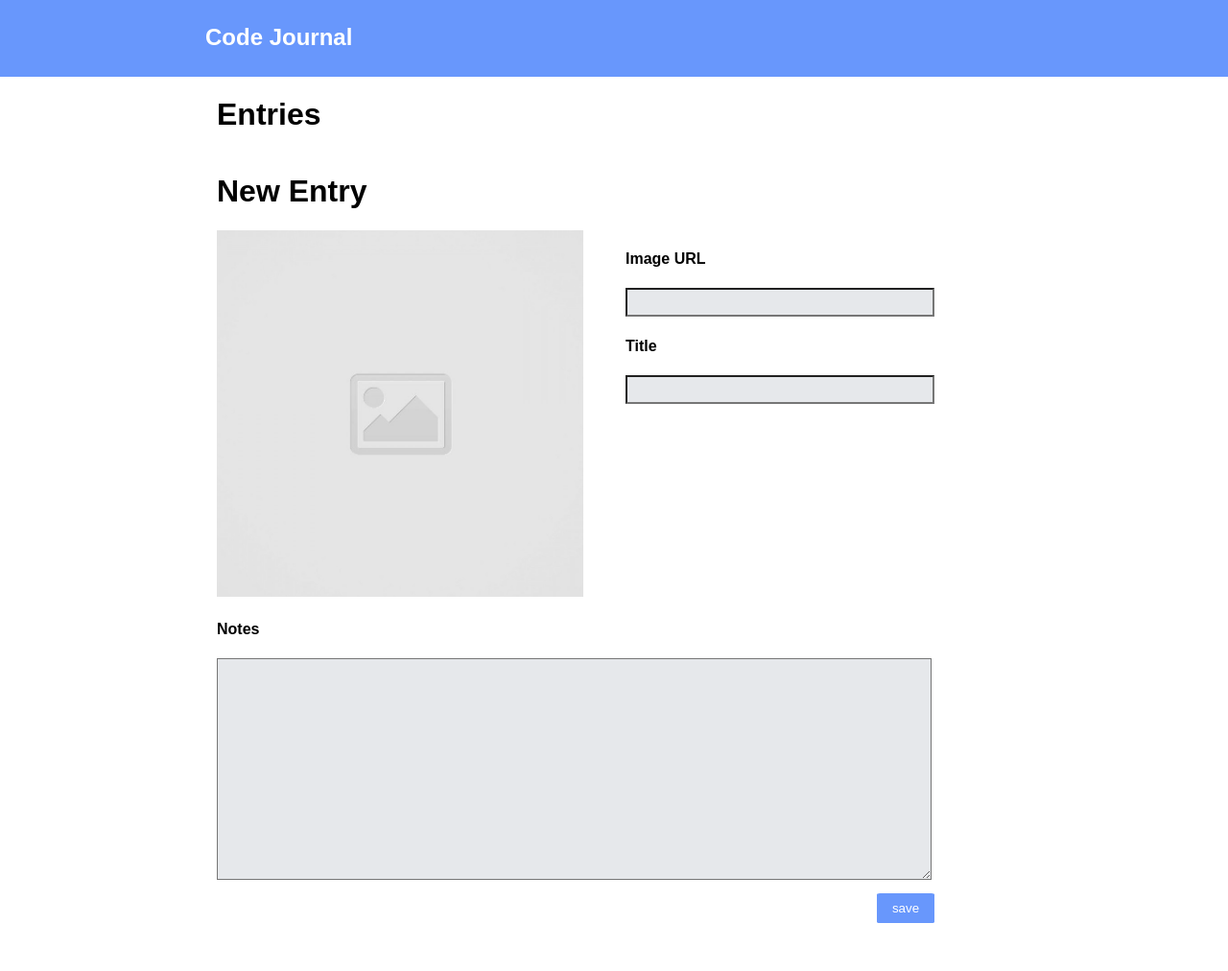
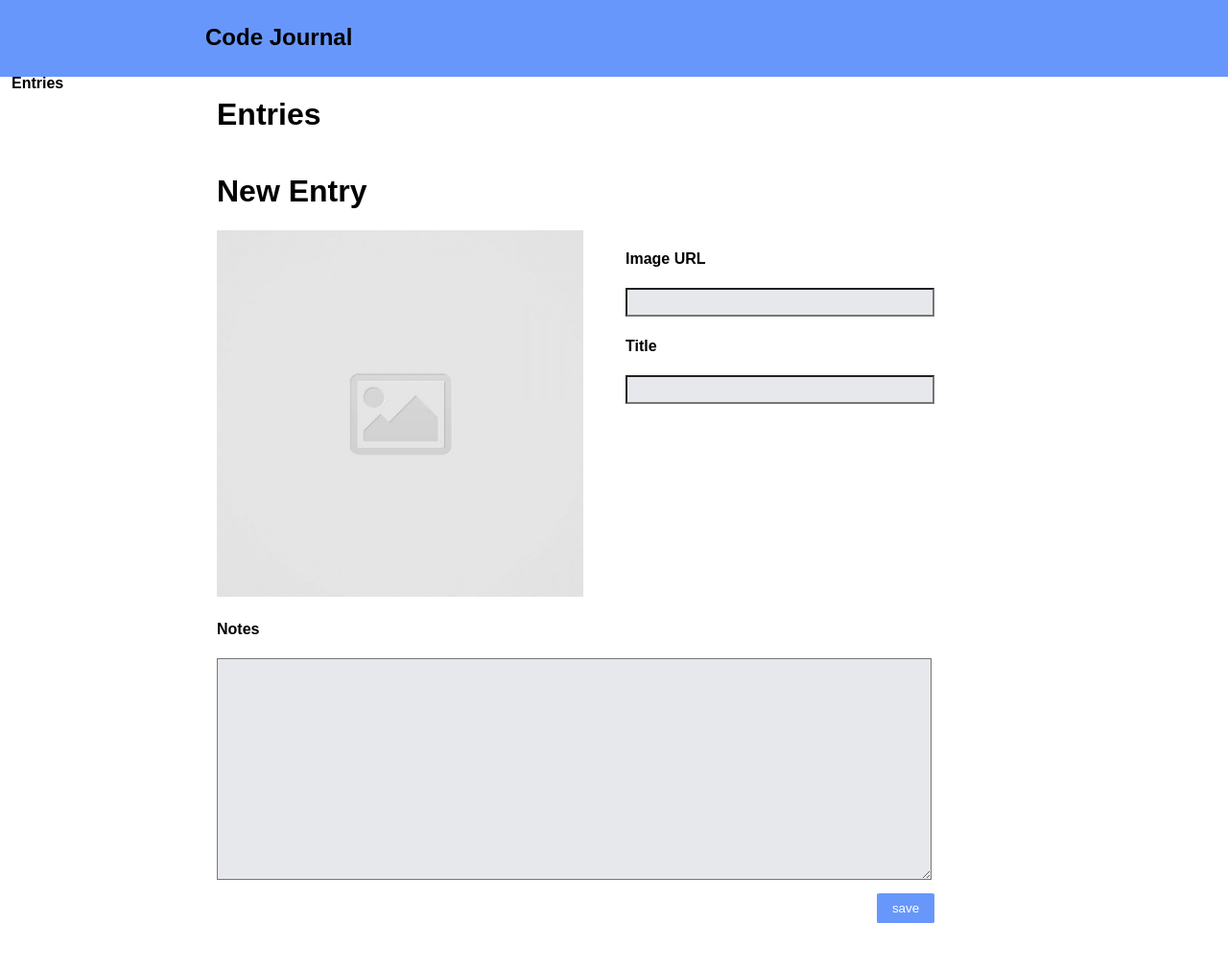
Before and after one commit to JanelleGatmaitan/code-journal, a website: page index.html in a window 1280 px wide. Shown: the whole page at 96% size. Drawn offline with Linux system fonts and the light colour scheme.

Commit message:
css styling entries #2

```diff
--- a/css/styles.css
+++ b/css/styles.css
@@ -20,6 +20,7 @@ body {
 
 img {
   width: 95%;
+  object-fit: cover;
 }
 
 main {
@@ -29,7 +30,8 @@ main {
 #nav {
   height: 80px;
   background-color: #6897fc;
-  color: white;
+
+  /* color: white; */
 }
 
 .inputBox {
--- a/index.html
+++ b/index.html
@@ -16,11 +16,10 @@
 
 <body>
 
-  <header>
-    <div class="row">
-      <div class="column-full" id="nav">
+  <header class="row">
+    <div class="column-full" id="nav">
         <h2 class="container nav-item">Code Journal</h2>
-      </div>
+        <h4 class="nav-item">Entries</h4>
     </div>
   </header>
 
```
